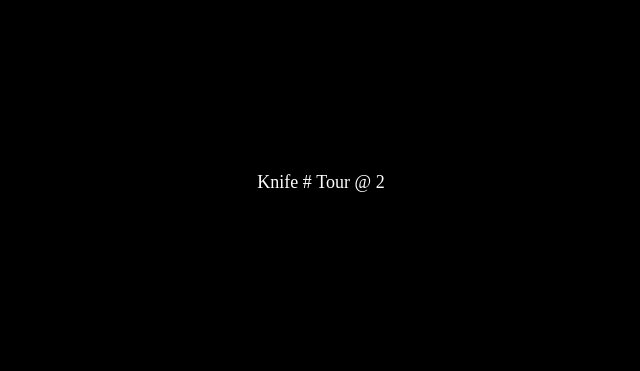
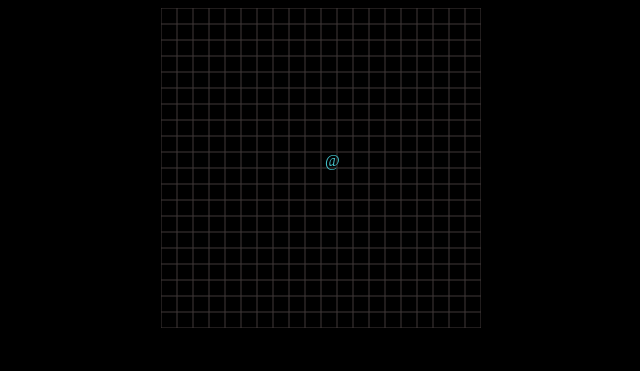
Before and after one commit to kinsteronline/knife-tour, a website built with Parcel: page src/index.html in a window 1280 px wide. Shown: the whole page, without its empty margins (319-959 px from the left). Built offline with nearby package versions, Linux system fonts and the light colour scheme.

Commit message:
Move an at symbol around

```diff
--- a/src/index.html
+++ b/src/index.html
@@ -5,7 +5,7 @@
   </head>
   <body>
     <div id="game">
-      <canvas id="board" width="360" height="360"></canvas>
+      <canvas id="board" width="320" height="320"></canvas>
     </div>
     <script src="index.js"></script>
   </body>
--- a/src/index.js
+++ b/src/index.js
@@ -7,10 +7,82 @@ const canvas = game.querySelector('#board')
 const ctx = canvas.getContext('2d')
 const { width: w, height: h } = canvas
 
-ctx.fillStyle = 'black'
-ctx.fillRect(0, 0, w, h)
-ctx.fillStyle = 'white'
-ctx.font = '18px Share Tech Mono'
-ctx.textAlign = 'center'
+function KeyControls (document) {
 
-ctx.fillText('Knife # Tour @ 2', w / 2, h / 2)
+  const keys = {}
+
+  document.addEventListener('keydown', (e) => {
+    if ([37,38,39,40].indexOf(e.which) > -1) {
+      e.preventDefault()
+    } // keep control of the arrow keys
+    keys[e.which] = true
+  }, false)
+
+  document.addEventListener('keyup', (e) => {
+    keys[e.which] = false
+  }, false)
+
+  return {
+    get action () {
+      return keys[32]
+    },
+    get x () {
+      if (keys[72] || keys[37]) return -1
+      if (keys[76] || keys[39]) return 1
+      return 0
+    },
+    get y () {
+      if (keys[75] || keys[38]) return -1
+      if (keys[74] || keys[40]) return 1
+      return 0
+    },
+  }
+}
+
+const controls = KeyControls(document)
+
+let x = 16 * 10
+let y = 16 * 10
+
+let Δ = 0
+let last = 0
+
+function loop (ms) {
+  requestAnimationFrame(loop)
+
+  const total  = ms / 1000 // working in seconds
+  Δ = total - last
+  last = total
+
+  x = x + (controls.x)
+  if (x <= 0) x = 0
+  if (x > 304) x = 304
+
+  y = y + (controls.y)
+  if (y < 16) y = 16
+  if (y > 320) y = 320
+
+  ctx.fillStyle = 'black'
+  ctx.fillRect(0, 0, w, h)
+
+  ctx.strokeStyle = '#413839'
+  for (let i = 0; i <= 320; i = i + 16) {
+    ctx.beginPath()
+    ctx.moveTo(0, i)
+    ctx.lineTo(360, i)
+    ctx.stroke()
+  }
+  for (let i = 0; i <= 360; i = i + 16) {
+    ctx.beginPath()
+    ctx.moveTo(i, 0)
+    ctx.lineTo(i, 360)
+    ctx.stroke()
+  }
+
+  ctx.fillStyle = '#43BFC7'
+  ctx.font = '16px Share Tech Mono'
+  // ctx.textAlign = 'center'
+  ctx.fillText('@', x + 4, y - 2)
+
+}
+requestAnimationFrame(loop)
```
Also changed, not shown: src/index.css (line endings or trailing spaces).
